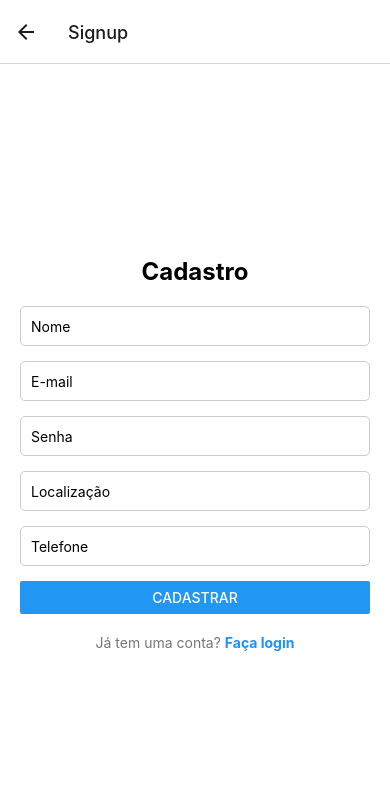
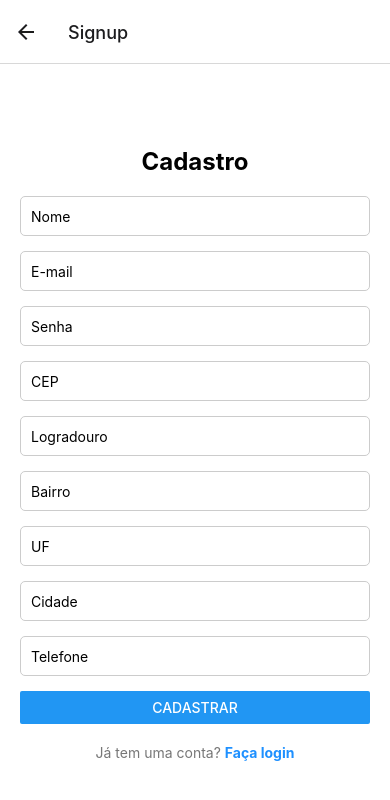
Before and after one commit to MarceloDev1/XepaFoodApp, a React Native app: screen /Signup in a window 390 px wide. Shown: the top 800 px of the page. Built offline with nearby package versions, Linux system fonts and the light colour scheme.

Commit message:
Front end incluso campos cep, logradouro, bairro, uf e cidade

```diff
--- a/src/views/SignupScreen.js
+++ b/src/views/SignupScreen.js
@@ -6,11 +6,39 @@ const SignupScreen = () => {
   const [nome, setNome] = useState("");
   const [email, setEmail] = useState("");
   const [senha, setSenha] = useState("");
-  const [localizacao, setLocalizacao] = useState("");
+  const [cep, setCEP] = useState("");
+  const [logradouro, setLogradouro] = useState("");
+  const [bairro, setBairro] = useState("");
+  const [uf, setUF] = useState("");
+  const [cidade, setCidade] = useState("");
   const [telefone, setTelefone] = useState("");
 
+  const handleCEPChange = async (cep) => {
+    setCEP(cep);
+
+    if (cep.length === 8) { // Verifica se o CEP tem 8 dígitos
+      try {
+        const response = await fetch(`https://viacep.com.br/ws/${cep}/json/`);
+        const data = await response.json();
+
+        if (data.erro) {
+          Alert.alert("Erro", "CEP não encontrado.");
+          return;
+        }
+
+        setLogradouro(data.logradouro || "");
+        setBairro(data.bairro || "");
+        setCidade(data.localidade || "");
+        setUF(data.uf || "");
+      } catch (error) {
+        console.error("Erro ao buscar endereço:", error);
+        Alert.alert("Erro", "Não foi possível buscar o endereço. Tente novamente.");
+      }
+    }
+  };
+
   const handleSignup = async () => {
-    if (!nome || !email || !senha || !localizacao || !telefone) {
+    if (!nome || !email || !senha || !cep || !telefone) {
       Alert.alert("Erro", "Por favor, preencha todos os campos.");
       return;
     }
@@ -20,7 +48,11 @@ const SignupScreen = () => {
         nome,
         email,
         senha,
-        localizacao,
+        cep,
+        logradouro,
+        bairro,
+        cidade,
+        uf,
         telefone,
       });
 
@@ -59,9 +91,35 @@ const SignupScreen = () => {
       />
       <TextInput
         style={styles.input}
-        placeholder="Localização"
-        value={localizacao}
-        onChangeText={setLocalizacao}
+        placeholder="CEP"
+        value={cep}
+        onChangeText={handleCEPChange}
+        keyboardType="numeric"
+        maxLength={8}
+      />
+      <TextInput
+        style={styles.input}
+        placeholder="Logradouro"
+        value={logradouro}
+        onChangeText={setLogradouro}
+      />
+      <TextInput
+        style={styles.input}
+        placeholder="Bairro"
+        value={bairro}
+        onChangeText={setBairro}
+      />
+      <TextInput
+        style={styles.input}
+        placeholder="UF"
+        value={uf}
+        onChangeText={setUF}
+      />
+      <TextInput
+        style={styles.input}
+        placeholder="Cidade"
+        value={cidade}
+        onChangeText={setCidade}
       />
       <TextInput
         style={styles.input}
```
